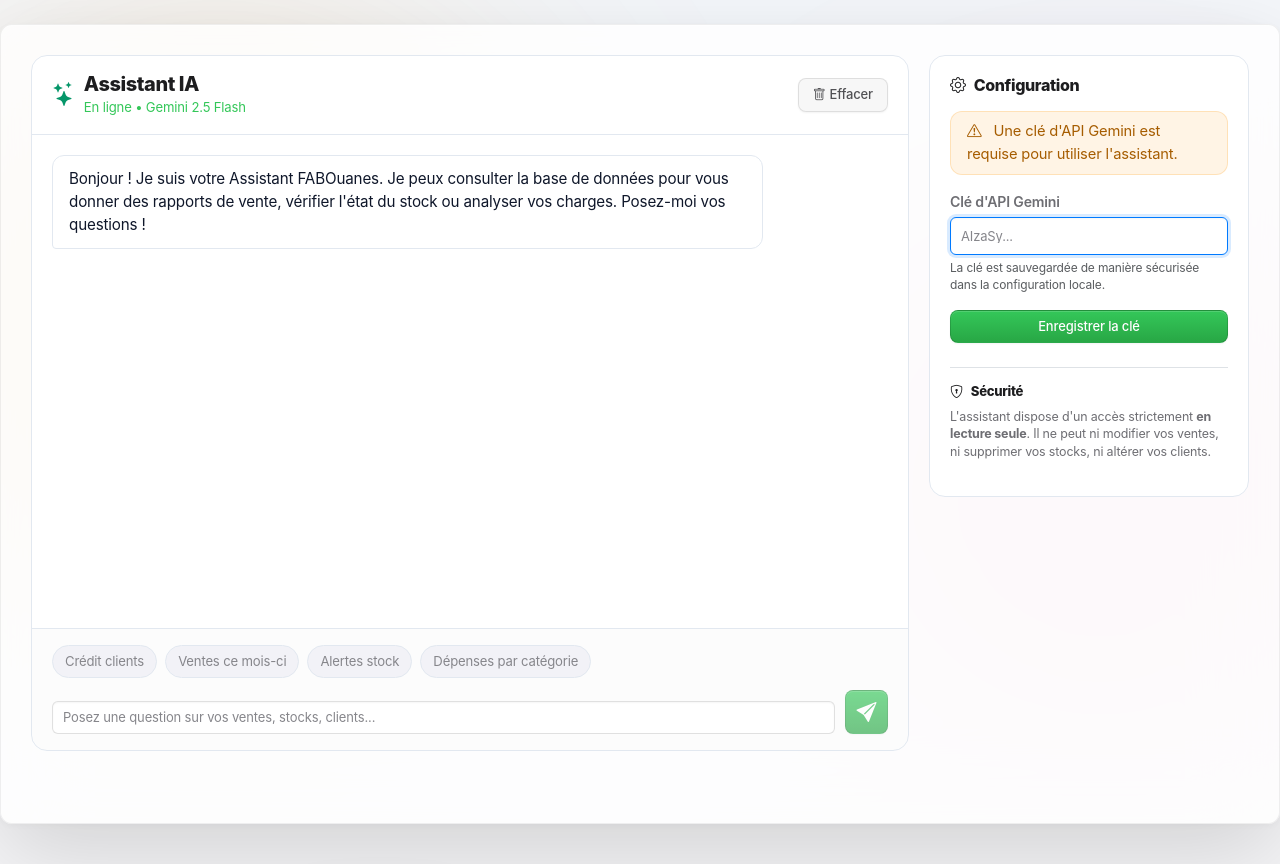
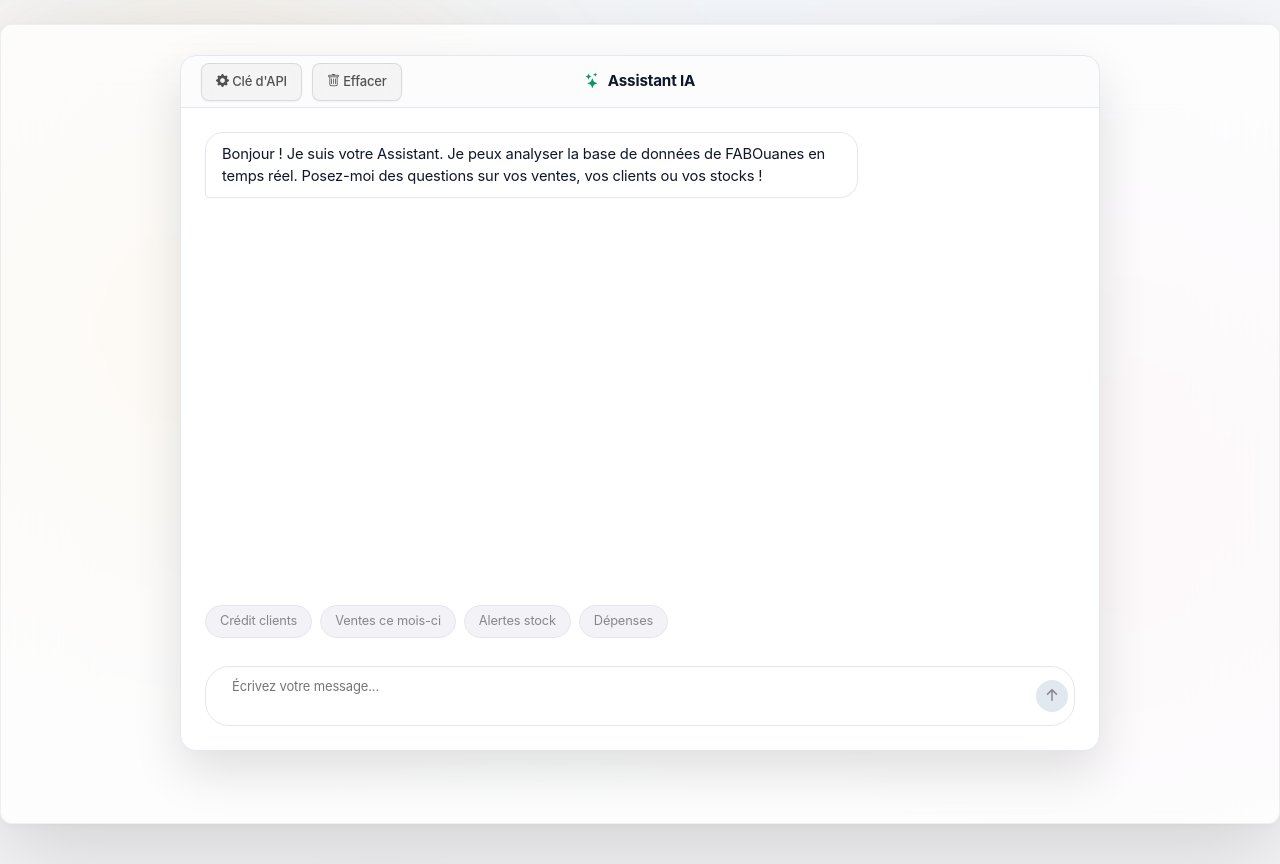
Before and after one commit to ouanesfab-alt/FABouanes, a Python web app: template templates/assistant.html in a window 1280 px wide. Run offline with Jinja, Linux system fonts and the light colour scheme; the template is opened without the code that fills it: most values are stand-ins (such as "Sample title", 1, 10 or a date in 2020).

Commit message:
style(assistant): transform assistant page to a floating macOS Sequoia style window

````diff
--- a/templates/assistant.html
+++ b/templates/assistant.html
@@ -1,243 +1,348 @@
 {% extends 'base.html' %}
 {% block content %}
 <style nonce="{{ csp_nonce }}">
-  .assistant-page {
-    display: grid;
-    grid-template-columns: 1fr 320px;
-    gap: 20px;
+  .assistant-container {
+    max-width: 920px;
+    margin: 0 auto;
+    width: 100%;
     height: calc(100vh - var(--nav-h) - 40px);
-    min-height: 500px;
-  }
-  .chat-panel {
+    min-height: 550px;
     display: flex;
     flex-direction: column;
-    height: 100%;
+  }
+
+  /* macOS Sequoia Window Style */
+  .mac-window {
+    flex: 1;
     background: var(--card);
     border: 1px solid var(--line);
     border-radius: 16px;
+    box-shadow: 0 20px 50px rgba(0, 0, 0, 0.12);
+    display: flex;
+    flex-direction: column;
     overflow: hidden;
+    position: relative;
   }
-  .chat-header {
-    padding: 16px 20px;
+
+  /* Title Bar */
+  .mac-titlebar {
+    height: 52px;
+    padding: 0 20px;
     border-bottom: 1px solid var(--line);
+    background: rgba(0, 0, 0, 0.01);
     display: flex;
+    align-items: center;
     justify-content: space-between;
+    position: relative;
+  }
+
+  .mac-dots {
+    display: flex;
+    gap: 8px;
+    align-items: center;
+    width: 80px;
+  }
+
+  .mac-dot {
+    width: 12px;
+    height: 12px;
+    border-radius: 50%;
+    display: inline-block;
+  }
+  .mac-dot.red { background: #ff5f56; }
+  .mac-dot.yellow { background: #ffbd2e; }
+  .mac-dot.green { background: #27c93f; }
+
+  .mac-title {
+    font-size: 0.95rem;
+    font-weight: 700;
+    color: var(--text);
+    position: absolute;
+    left: 50%;
+    transform: translateX(-50%);
+    display: flex;
+    align-items: center;
+    gap: 8px;
+  }
+
+  .mac-actions {
+    display: flex;
+    gap: 10px;
     align-items: center;
   }
-  .chat-messages {
+
+  /* Chat Messages */
+  .mac-chat-messages {
     flex: 1;
     overflow-y: auto;
-    padding: 20px;
+    padding: 24px;
     display: flex;
     flex-direction: column;
-    gap: 16px;
+    gap: 18px;
   }
-  .chat-input-area {
-    padding: 16px 20px;
-    border-top: 1px solid var(--line);
-    background: rgba(0, 0, 0, 0.01);
+
+  /* macOS Message Bubbles */
+  .mac-bubble {
+    max-width: 75%;
+    padding: 10px 16px;
+    border-radius: 18px;
+    line-height: 1.5;
+    font-size: 0.92rem;
+    position: relative;
+    word-wrap: break-word;
   }
-  .chat-input-wrapper {
-    display: flex;
-    gap: 10px;
-    align-items: flex-end;
-  }
-  .message-bubble {
-    max-width: 85%;
-    padding: 12px 16px;
-    border-radius: 12px;
-    line-height: 1.5;
-    font-size: 0.95rem;
-  }
-  .message-bubble.user {
+
+  .mac-bubble.user {
     align-self: flex-end;
     background: #059669; /* Vert émeraude */
     color: #ffffff;
     border-bottom-right-radius: 4px;
+    box-shadow: 0 1px 2px rgba(5, 150, 105, 0.15);
   }
-  .message-bubble.model {
+
+  .mac-bubble.model {
     align-self: flex-start;
     background: var(--bg-secondary);
     border: 1px solid var(--line);
     color: var(--text);
     border-bottom-left-radius: 4px;
+    box-shadow: 0 1px 2px rgba(0, 0, 0, 0.02);
   }
-  .message-bubble.system {
+
+  .mac-bubble.system {
     align-self: center;
-    background: rgba(239, 68, 68, 0.1);
+    background: rgba(239, 68, 68, 0.08);
     color: #ef4444;
     font-size: 0.85rem;
+    border-radius: 12px;
+    text-align: center;
     max-width: 90%;
-    text-align: center;
   }
-  .settings-panel {
-    background: var(--card);
-    border: 1px solid var(--line);
-    border-radius: 16px;
-    padding: 20px;
-    height: fit-content;
-  }
-  .suggestion-chips {
+
+  /* Suggestion chips */
+  .mac-suggestions {
     display: flex;
     flex-wrap: wrap;
     gap: 8px;
+    padding: 0 24px;
     margin-bottom: 12px;
   }
-  .suggestion-chip {
+
+  .mac-chip {
     background: var(--bg-tertiary);
     border: 1px solid var(--line);
     color: var(--text-secondary);
-    padding: 6px 12px;
+    padding: 6px 14px;
     border-radius: 20px;
-    font-size: 0.82rem;
+    font-size: 0.8rem;
     cursor: pointer;
-    transition: all 0.2s ease;
+    transition: all 0.15s ease;
   }
-  .suggestion-chip:hover {
+
+  .mac-chip:hover {
     background: var(--line);
     color: var(--text);
     transform: translateY(-1px);
   }
-  .typing-indicator {
+
+  /* macOS Spotlight style Input Bar */
+  .mac-input-area {
+    padding: 16px 24px 24px;
+    background: transparent;
+  }
+
+  .mac-input-bar {
     display: flex;
     align-items: center;
-    gap: 5px;
-    padding: 8px 12px;
     background: var(--bg-secondary);
     border: 1px solid var(--line);
-    border-radius: 12px;
+    border-radius: 24px;
+    padding: 4px 6px 4px 16px;
+    box-shadow: inset 0 1px 2px rgba(0, 0, 0, 0.02);
+  }
+
+  .mac-input-bar textarea {
+    flex: 1;
+    border: none !important;
+    background: transparent !important;
+    color: var(--text) !important;
+    font-size: 0.92rem;
+    padding: 8px 0;
+    resize: none;
+    height: 38px;
+    outline: none !important;
+    box-shadow: none !important;
+  }
+
+  .mac-send-btn {
+    width: 32px;
+    height: 32px;
+    border-radius: 50%;
+    background: #059669;
+    border: none;
+    color: white;
+    display: flex;
+    align-items: center;
+    justify-content: center;
+    cursor: pointer;
+    transition: transform 0.1s ease;
+  }
+
+  .mac-send-btn:active {
+    transform: scale(0.92);
+  }
+
+  .mac-send-btn:disabled {
+    background: var(--line);
+    color: var(--text-secondary);
+    cursor: not-allowed;
+  }
+
+  /* Settings Sheet (macOS Modal) */
+  .mac-sheet {
+    position: absolute;
+    top: -100%;
+    left: 0;
+    right: 0;
+    background: var(--card);
+    border-bottom: 1px solid var(--line);
+    box-shadow: 0 10px 30px rgba(0, 0, 0, 0.1);
+    transition: top 0.3s cubic-bezier(0.16, 1, 0.3, 1);
+    z-index: 100;
+    padding: 24px;
+  }
+
+  .mac-sheet.open {
+    top: 52px; /* Apparaît juste sous la titlebar */
+  }
+
+  /* Markdown formatting inside bubbles */
+  .mac-bubble table {
+    width: 100%;
+    margin: 8px 0;
+    border-collapse: collapse;
+  }
+  .mac-bubble th, .mac-bubble td {
+    border: 1px solid var(--line);
+    padding: 6px 10px;
+    font-size: 0.85rem;
+  }
+  .mac-bubble th {
+    background: rgba(0, 0, 0, 0.02);
+  }
+  .mac-bubble pre {
+    background: rgba(0, 0, 0, 0.04);
+    padding: 8px;
+    border-radius: 6px;
+    overflow-x: auto;
+    font-family: monospace;
+    font-size: 0.82rem;
+  }
+
+  /* Loader */
+  .mac-loading {
+    display: flex;
+    gap: 4px;
+    padding: 8px 14px;
+    background: var(--bg-secondary);
+    border: 1px solid var(--line);
+    border-radius: 14px;
     width: fit-content;
-    align-self: flex-start;
   }
-  .typing-dot {
+  .mac-dot-anim {
     width: 6px;
     height: 6px;
     background: var(--text-secondary);
     border-radius: 50%;
-    animation: typingBounce 1.4s infinite ease-in-out both;
+    animation: macBounce 1.4s infinite ease-in-out both;
   }
-  .typing-dot:nth-child(1) { animation-delay: -0.32s; }
-  .typing-dot:nth-child(2) { animation-delay: -0.16s; }
+  .mac-dot-anim:nth-child(1) { animation-delay: -0.32s; }
+  .mac-dot-anim:nth-child(2) { animation-delay: -0.16s; }
 
-  @keyframes typingBounce {
+  @keyframes macBounce {
     0%, 80%, 100% { transform: scale(0); }
     40% { transform: scale(1); }
   }
 
-  /* Formats de code Markdown */
-  .message-bubble pre {
-    background: rgba(0, 0, 0, 0.05);
-    padding: 10px;
-    border-radius: 6px;
-    overflow-x: auto;
-    font-family: monospace;
-    font-size: 0.85rem;
-    margin: 8px 0;
-  }
-  .message-bubble table {
-    width: 100%;
-    border-collapse: collapse;
-    margin: 10px 0;
-  }
-  .message-bubble th, .message-bubble td {
-    border: 1px solid var(--line);
-    padding: 6px 10px;
-    font-size: 0.85rem;
-    text-align: left;
-  }
-  .message-bubble th {
-    background: rgba(0, 0, 0, 0.03);
-  }
-
-  @media(max-width: 991px) {
-    .assistant-page {
-      grid-template-columns: 1fr;
-      height: auto;
+  @media(max-width: 767px) {
+    .assistant-container {
+      height: calc(100vh - var(--nav-h) - 20px);
     }
-    .chat-panel {
-      height: 600px;
+    .mac-titlebar {
+      height: 48px;
+    }
+    .mac-dots {
+      display: none; /* cache les feux tricolores sur mobile */
     }
   }
 </style>
 
-<div class="assistant-page">
-  <!-- Left panel: Chat Interface -->
-  <div class="chat-panel">
-    <div class="chat-header">
-      <div class="d-flex align-items-center gap-2">
-        <i class="bi bi-stars fs-4" style="color: #059669;"></i>
-        <div>
-          <h5 class="mb-0 fw-bold">Assistant IA</h5>
-          <small class="text-emerald text-success">En ligne • Gemini 2.5 Flash</small>
-        </div>
+<div class="assistant-container">
+  <div class="mac-window">
+
+    <!-- Titlebar macOS -->
+    <div class="mac-titlebar">
+      <div class="mac-dots">
+        <span class="mac-dot red"></span>
+        <span class="mac-dot yellow"></span>
+        <span class="mac-dot green"></span>
       </div>
-      <button class="btn btn-sm btn-outline-secondary" id="clearChatBtn" title="Effacer la discussion">
-        <i class="bi bi-trash me-1"></i>Effacer
-      </button>
-    </div>
 
-    <!-- Messages area -->
-    <div class="chat-messages" id="chatMessages">
-      <div class="message-bubble model">
-        Bonjour ! Je suis votre Assistant FABOuanes. Je peux consulter la base de données pour vous donner des rapports de vente, vérifier l'état du stock ou analyser vos charges. Posez-moi vos questions !
+      <div class="mac-title">
+        <i class="bi bi-stars" style="color: #059669;"></i>
+        <span>Assistant IA</span>
+      </div>
+
+      <div class="mac-actions">
+        <button class="btn btn-xs btn-outline-secondary px-2" id="toggleSettingsBtn" title="Réglages de la clé d'API">
+          <i class="bi bi-gear-fill"></i> Clé d'API
+        </button>
+        <button class="btn btn-xs btn-outline-secondary px-2" id="clearChatBtn" title="Effacer l'historique">
+          <i class="bi bi-trash"></i> Effacer
+        </button>
       </div>
     </div>
 
-    <!-- Input area -->
-    <div class="chat-input-area">
-      <!-- Suggestion chips -->
-      <div class="suggestion-chips" id="suggestionChips">
-        <div class="suggestion-chip" data-question="Combien de clients ont un crédit actif ?">Crédit clients</div>
-        <div class="suggestion-chip" data-question="Quelles sont les ventes du mois en cours ?">Ventes ce mois-ci</div>
-        <div class="suggestion-chip" data-question="Quels produits ont un stock inférieur à leur seuil d'alerte ?">Alertes stock</div>
-        <div class="suggestion-chip" data-question="Fais-moi un résumé des dépenses de ce mois par catégorie">Dépenses par catégorie</div>
+    <!-- Dropdown Preferences Sheet -->
+    <div class="mac-sheet" id="settingsSheet">
+      <h6 class="fw-bold mb-2">Clé d'API Gemini</h6>
+      <p class="text-muted small mb-3">La clé est enregistrée localement dans les paramètres de votre base de données.</p>
+
+      <form method="post" action="{{ url_for('assistant_save_settings') }}">
+        <input type="hidden" name="csrf_token" value="{{ csrf_token }}">
+        <div class="d-flex gap-2">
+          <input type="password" name="gemini_api_key" id="apiKeyInput" class="form-control form-control-sm" placeholder="AIzaSy..." required style="max-width: 450px;">
+          <button type="submit" class="btn btn-sm btn-success">Enregistrer</button>
+          <button type="button" class="btn btn-sm btn-outline-secondary" id="closeSettingsBtn">Fermer</button>
+        </div>
+      </form>
+    </div>
+
+    <!-- Conversation Messages -->
+    <div class="mac-chat-messages" id="chatMessages">
+      <div class="mac-bubble model">
+        Bonjour ! Je suis votre Assistant. Je peux analyser la base de données de FABOuanes en temps réel. Posez-moi des questions sur vos ventes, vos clients ou vos stocks !
       </div>
+    </div>
 
-      <div class="chat-input-wrapper">
-        <textarea id="chatInput" class="form-control" rows="1" placeholder="Posez une question sur vos ventes, stocks, clients..." {% if not has_key %}disabled{% endif %} style="resize: none; max-height: 120px;"></textarea>
-        <button id="sendBtn" class="btn btn-success d-flex align-items-center justify-content-center" {% if not has_key %}disabled{% endif %} style="height: 44px; width: 44px; border-radius: 10px;">
-          <i class="bi bi-send-fill fs-5"></i>
+    <!-- Suggestions Area -->
+    <div class="mac-suggestions" id="suggestionChips">
+      <div class="mac-chip" data-question="Combien de clients ont un crédit actif ?">Crédit clients</div>
+      <div class="mac-chip" data-question="Quelles sont les ventes du mois en cours ?">Ventes ce mois-ci</div>
+      <div class="mac-chip" data-question="Quels produits ont un stock inférieur à leur seuil d'alerte ?">Alertes stock</div>
+      <div class="mac-chip" data-question="Fais-moi un résumé des dépenses de ce mois par catégorie">Dépenses</div>
+    </div>
+
+    <!-- Input Bar -->
+    <div class="mac-input-area">
+      <div class="mac-input-bar">
+        <textarea id="chatInput" placeholder="Écrivez votre message..." {% if not has_key %}disabled{% endif %}></textarea>
+        <button id="sendBtn" class="mac-send-btn" {% if not has_key %}disabled{% endif %}>
+          <i class="bi bi-arrow-up-short fs-4"></i>
         </button>
       </div>
     </div>
-  </div>
 
-  <!-- Right panel: Settings -->
-  <div class="settings-panel">
-    <h6 class="fw-bold mb-3"><i class="bi bi-gear me-2"></i>Configuration</h6>
-
-    {% if not has_key %}
-    <div class="alert alert-warning py-2 px-3 small mb-3">
-      <i class="bi bi-exclamation-triangle me-2"></i>
-      Une clé d'API Gemini est requise pour utiliser l'assistant.
-    </div>
-    {% else %}
-    <div class="alert alert-success py-2 px-3 small mb-3">
-      <i class="bi bi-check-circle me-2"></i>
-      Clé d'API configurée et active.
-    </div>
-    {% endif %}
-
-    <form method="post" action="{{ url_for('assistant_save_settings') }}">
-      <input type="hidden" name="csrf_token" value="{{ csrf_token }}">
-      <div class="mb-3">
-        <label for="apiKeyInput" class="form-label mb-1 small">Clé d'API Gemini</label>
-        <input type="password" name="gemini_api_key" id="apiKeyInput" class="form-control form-control-sm" placeholder="AIzaSy..." required>
-        <div class="form-text small" style="font-size: 0.75rem;">
-          La clé est sauvegardée de manière sécurisée dans la configuration locale.
-        </div>
-      </div>
-      <button type="submit" class="btn btn-sm btn-success w-100">
-        Enregistrer la clé
-      </button>
-    </form>
-
-    <div class="mt-4 pt-3 border-top">
-      <h6 class="fw-bold small mb-2"><i class="bi bi-shield-lock me-2"></i>Sécurité</h6>
-      <p class="text-muted" style="font-size: 0.78rem; line-height: 1.4;">
-        L'assistant dispose d'un accès strictement <strong>en lecture seule</strong>. Il ne peut ni modifier vos ventes, ni supprimer vos stocks, ni altérer vos clients.
-      </p>
-    </div>
   </div>
 </div>
 
@@ -248,10 +353,22 @@
     const sendBtn = document.getElementById('sendBtn');
     const clearChatBtn = document.getElementById('clearChatBtn');
     const suggestionChips = document.getElementById('suggestionChips');
+    const toggleSettingsBtn = document.getElementById('toggleSettingsBtn');
+    const closeSettingsBtn = document.getElementById('closeSettingsBtn');
+    const settingsSheet = document.getElementById('settingsSheet');
 
     let history = [];
 
-    // Charger l'historique local s'il existe
+    // Toggler les réglages de la clé
+    toggleSettingsBtn?.addEventListener('click', () => {
+      settingsSheet.classList.toggle('open');
+    });
+
+    closeSettingsBtn?.addEventListener('click', () => {
+      settingsSheet.classList.remove('open');
+    });
+
+    // Charger l'historique
     try {
       const saved = localStorage.getItem('fab_assistant_history');
       if (saved) {
@@ -260,30 +377,26 @@
       }
     } catch(e) {}
 
-    // Ajustement de hauteur du textarea sur saisie
+    // Hauteur auto textarea
     chatInput?.addEventListener('input', function() {
-      this.style.height = 'auto';
-      this.style.height = (this.scrollHeight) + 'px';
+      this.style.height = '38px';
+      this.style.height = Math.min(100, this.scrollHeight) + 'px';
     });
 
-    // Envoi du message
+    // Envoi
     async function sendMessage(text) {
       if (!text || text.trim() === "") return;
 
-      // Récupérer le token CSRF depuis les balises meta
       const csrfToken = document.querySelector('meta[name="csrf-token"]')?.getAttribute('content') || "";
 
-      // Ajouter le message utilisateur à l'UI
       appendMessage('user', text);
       chatInput.value = '';
-      chatInput.style.height = 'auto';
+      chatInput.style.height = '38px';
       chatInput.focus();
 
-      // Ajouter l'indicateur de chargement
       const indicator = appendTypingIndicator();
       chatMessages.scrollTop = chatMessages.scrollHeight;
 
-      // Envoyer à l'API
       try {
         const response = await fetch('/assistant/chat', {
           method: 'POST',
@@ -292,10 +405,7 @@
             'X-Requested-With': 'XMLHttpRequest',
             'X-CSRF-Token': csrfToken
           },
-          body: JSON.stringify({
-            message: text,
-            history: history
-          })
+          body: JSON.stringify({ message: text, history: history })
         });
 
         const data = await response.json();
@@ -303,7 +413,6 @@
 
         if (data.success) {
           appendMessage('model', data.response);
-          // Mettre à jour l'historique local
           history.push({ role: 'user', parts: [{ text: text }] });
           history.push({ role: 'model', parts: [{ text: data.response }] });
           saveHistory();
@@ -327,20 +436,18 @@
       }
     });
 
-    // Cliquer sur les suggestions
     suggestionChips?.addEventListener('click', function(e) {
-      const chip = e.target.closest('.suggestion-chip');
+      const chip = e.target.closest('.mac-chip');
       if (chip) {
         sendMessage(chip.getAttribute('data-question'));
       }
     });
 
-    // Effacer l'historique
     clearChatBtn?.addEventListener('click', function() {
       history = [];
       saveHistory();
       chatMessages.innerHTML = `
-        <div class="message-bubble model">
+        <div class="mac-bubble model">
           Historique effacé. Posez-moi vos questions !
         </div>
       `;
@@ -348,22 +455,19 @@
 
     function appendMessage(role, text) {
       const bubble = document.createElement('div');
-      bubble.className = `message-bubble ${role}`;
-
-      // Parser le Markdown basique
+      bubble.className = `mac-bubble ${role}`;
       bubble.innerHTML = parseMarkdown(text);
-
       chatMessages.appendChild(bubble);
       chatMessages.scrollTop = chatMessages.scrollHeight;
     }
 
     function appendTypingIndicator() {
       const indicator = document.createElement('div');
-      indicator.className = 'typing-indicator';
+      indicator.className = 'mac-loading';
       indicator.innerHTML = `
-        <div class="typing-dot"></div>
-        <div class="typing-dot"></div>
-        <div class="typing-dot"></div>
+        <div class="mac-dot-anim"></div>
+        <div class="mac-dot-anim"></div>
+        <div class="mac-dot-anim"></div>
       `;
       chatMessages.appendChild(indicator);
       return indicator;
@@ -381,42 +485,30 @@
 
     function renderHistory() {
       history.forEach(msg => {
-        const role = msg.role;
-        const text = msg.parts[0].text;
-        appendMessage(role, text);
+        appendMessage(msg.role, msg.parts[0].text);
       });
     }
 
-    // Markdown parser très simple pour thèmes et tableaux
     function parseMarkdown(md) {
       if (!md) return "";
       let html = md
-        // Échapper le HTML pour éviter XSS
         .replace(/&/g, "&amp;")
         .replace(/</g, "&lt;")
         .replace(/>/g, "&gt;");
 
-      // Code blocks
       html = html.replace(/```(sql|json|text|html|)?([\s\S]*?)```/g, '<pre><code>$2</code></pre>');
-
-      // Inline code
       html = html.replace(/`([^`]+)`/g, '<code>$1</code>');
 
-      // Tableaux Markdown
       html = html.replace(/\|(.+)\|/g, function(match, row) {
         const cols = row.split('|').map(c => c.trim());
-        if (cols.join('').replace(/-/g, '') === '') return ''; // ignorer ligne séparateur ---
+        if (cols.join('').replace(/-/g, '') === '') return '';
         const tag = md.indexOf(match) < md.indexOf('\n--') ? 'th' : 'td';
         return '<tr>' + cols.map(c => `<${tag}>${c}</${tag}>`).join('') + '</tr>';
       });
-      // Envelopper les tr consécutifs dans un table
       html = html.replace(/(<tr>[\s\S]*?<\/tr>)+/g, '<table>$1</table>');
 
-      // Gras et italique
       html = html.replace(/\*\*([^*]+)\*\*/g, '<strong>$1</strong>');
       html = html.replace(/\*([^*]+)\*/g, '<em>$1</em>');
-
-      // Retours à la ligne
       html = html.replace(/\n/g, '<br>');
 
       return html;
````
